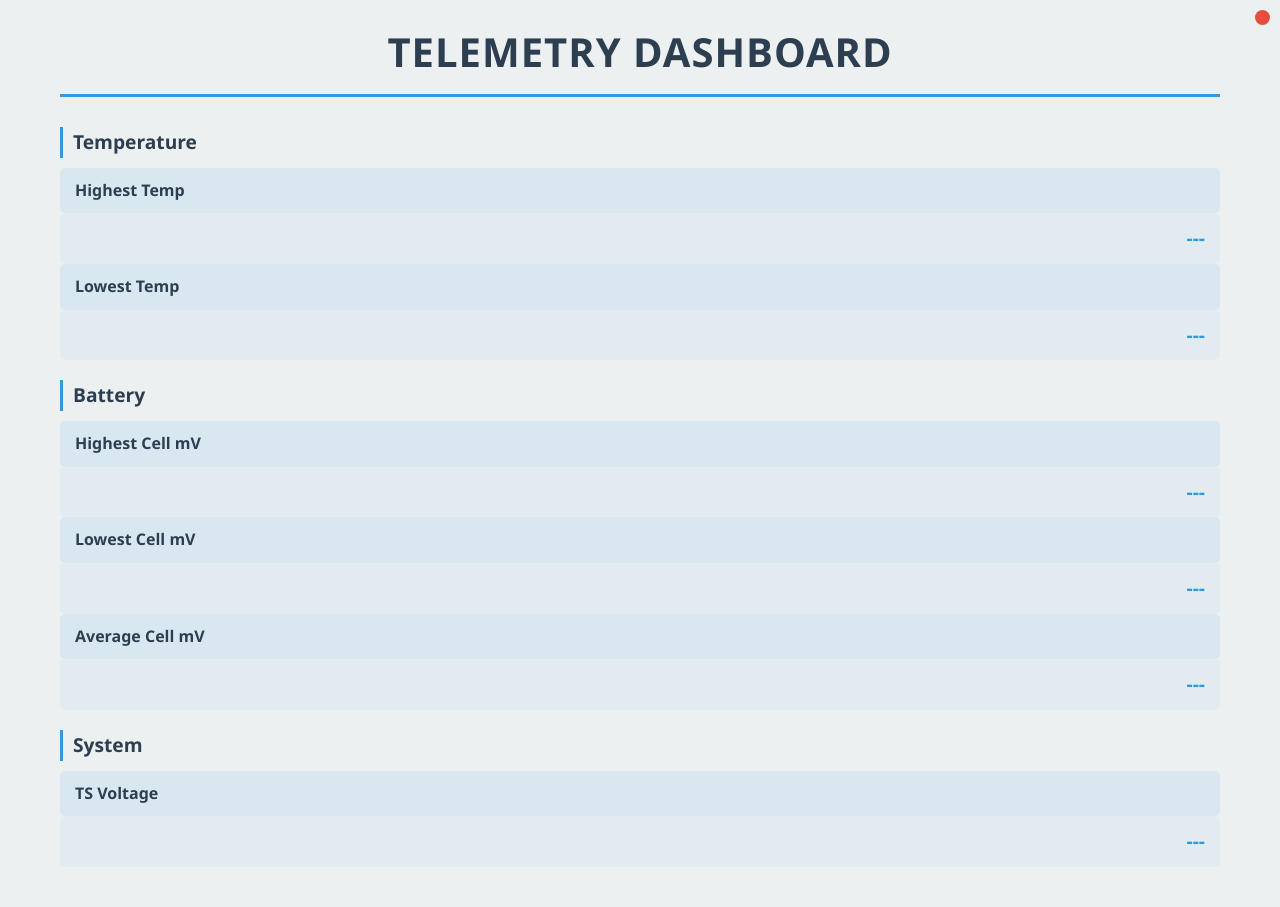
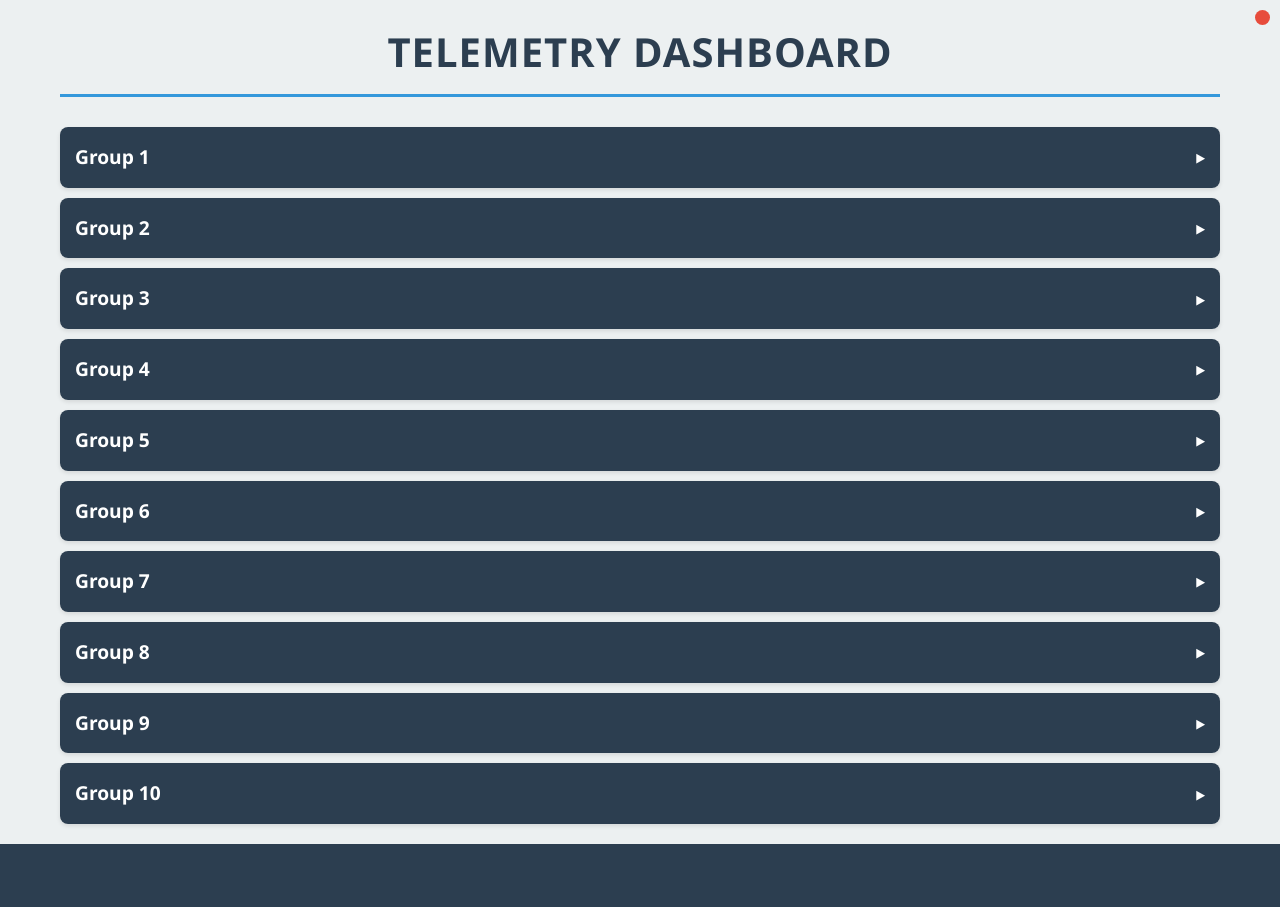
Before and after one commit to jhechengliu/telemetry-dashboard, a Flask app: page / in a window 1280 px wide. After the commit the page ends 844 px from the top, so only its background shows below. Run offline with Flask 3, Linux system fonts and the light colour scheme; some libraries are stand-ins or nearby versions.

Commit message:
1. 中文版README 2. New frontend layout

```diff
--- a/static/style.css
+++ b/static/style.css
@@ -41,38 +41,122 @@ h1 {
   border-bottom: 3px solid var(--secondary-color);
 }
 
-#grid {
+/* Battery Groups Styling */
+.battery-groups {
+  display: flex;
+  flex-direction: column;
+  gap: 10px;
+}
+
+.battery-group {
+  background-color: var(--panel-bg);
+  border-radius: 8px;
+  box-shadow: 0 2px 4px rgba(0, 0, 0, 0.1);
+  overflow: hidden;
+}
+
+.group-header {
+  display: flex;
+  align-items: center;
+  padding: 15px;
+  background-color: var(--primary-color);
+  color: white;
+  cursor: pointer;
+  user-select: none;
+  transition: background-color 0.3s;
+}
+
+.group-header:hover {
+  background-color: #34495e;
+}
+
+.group-title {
+  font-size: 1.2rem;
+  font-weight: 600;
+  flex-grow: 1;
+}
+
+.group-status {
+  margin: 0 15px;
+  padding: 4px 8px;
+  border-radius: 4px;
+  font-size: 0.9rem;
+}
+
+.group-status.success {
+  background-color: var(--success-color);
+  color: white;
+}
+
+.group-status.warning {
+  background-color: var(--warning-color);
+  color: white;
+}
+
+.group-status.danger {
+  background-color: var(--danger-color);
+  color: white;
+}
+
+.toggle-icon {
+  font-size: 0.8rem;
+  transition: transform 0.3s;
+}
+
+.group-content {
+  padding: 20px;
+  display: none;
+}
+
+.group-content h3 {
+  color: var(--primary-color);
+  margin-bottom: 15px;
+  font-size: 1.1rem;
+}
+
+/* Voltage Grid */
+.voltage-grid {
   display: grid;
-  grid-template-columns: 1fr 1fr;
-  gap: 15px;
-  padding: 20px;
-  background-color: var(--panel-bg);
-  border-radius: 10px;
-  box-shadow: 0 4px 8px rgba(0, 0, 0, 0.1);
+  grid-template-columns: repeat(auto-fill, minmax(200px, 1fr));
+  gap: 10px;
+  margin-bottom: 20px;
+}
+
+.voltage-cell {
+  display: flex;
+  justify-content: space-between;
+  align-items: center;
+  padding: 10px;
+  background-color: rgba(52, 152, 219, 0.05);
+  border-radius: 4px;
+}
+
+/* Temperature Grid */
+.temperature-grid {
+  display: grid;
+  grid-template-columns: repeat(auto-fill, minmax(200px, 1fr));
+  gap: 10px;
+}
+
+.temperature-cell {
+  display: flex;
+  justify-content: space-between;
+  align-items: center;
+  padding: 10px;
+  background-color: rgba(52, 152, 219, 0.05);
+  border-radius: 4px;
 }
 
 .label {
   font-weight: 600;
   color: var(--primary-color);
-  padding: 10px 15px;
-  border-radius: 5px;
-  background-color: rgba(52, 152, 219, 0.1);
-  display: flex;
-  align-items: center;
 }
 
 .value {
   font-weight: 700;
-  font-size: 1.2rem;
+  font-size: 1.1rem;
   color: var(--secondary-color);
-  padding: 10px 15px;
-  border-radius: 5px;
-  background-color: rgba(52, 152, 219, 0.05);
-  text-align: right;
-  display: flex;
-  align-items: center;
-  justify-content: flex-end;
-  transition: background-color 0.3s, color 0.3s;
+  transition: all 0.3s;
 }
 
 .value.updated {
@@ -81,40 +165,19 @@ h1 {
 
 @keyframes highlight {
   0% { background-color: rgba(52, 152, 219, 0.5); }
-  100% { background-color: rgba(52, 152, 219, 0.05); }
+  100% { background-color: transparent; }
 }
 
-/* Responsive design */
-@media (max-width: 768px) {
-  #grid {
-    grid-template-columns: 1fr;
-    gap: 10px;
-  }
-
-  .label, .value {
-    padding: 8px 12px;
-  }
-
-  h1 {
-    font-size: 1.8rem;
-    margin-bottom: 20px;
-  }
-}
-
-/* Additional styling for alert thresholds */
 .value.warning {
   color: var(--warning-color);
-  background-color: rgba(243, 156, 18, 0.1);
 }
 
 .value.danger {
   color: var(--danger-color);
-  background-color: rgba(231, 76, 60, 0.1);
 }
 
 .value.success {
   color: var(--success-color);
-  background-color: rgba(46, 204, 113, 0.1);
 }
 
 /* Status indicator */
@@ -132,15 +195,23 @@ h1 {
   background-color: var(--danger-color);
 }
 
-/* Dashboard sections */
-.section {
-  margin-bottom: 20px;
+/* Responsive design */
+@media (max-width: 768px) {
+  .voltage-grid,
+  .temperature-grid {
+    grid-template-columns: 1fr;
+  }
+
+  .group-header {
+    padding: 12px;
+  }
+
+  .group-title {
+    font-size: 1.1rem;
+  }
+
+  h1 {
+    font-size: 1.8rem;
+    margin-bottom: 20px;
+  }
 }
-
-.section-title {
-  font-size: 1.2rem;
-  color: var(--primary-color);
-  margin-bottom: 10px;
-  padding-left: 10px;
-  border-left: 3px solid var(--secondary-color);
-}
--- a/templates/index.html
+++ b/templates/index.html
@@ -11,34 +11,8 @@
   <div id="status-indicator" class="offline"></div>
   <h1>Telemetry Dashboard</h1>
 
-  <div class="section">
-    <h2 class="section-title">Temperature</h2>
-    <div id="grid-temperature" class="grid">
-      <div class="label">Highest Temp</div>
-      <div id="highest_temp" class="value">---</div>
-      <div class="label">Lowest Temp</div>
-      <div id="lowest_temp" class="value">---</div>
-    </div>
-  </div>
-
-  <div class="section">
-    <h2 class="section-title">Battery</h2>
-    <div id="grid-battery" class="grid">
-      <div class="label">Highest Cell mV</div>
-      <div id="highest_cell_mv" class="value">---</div>
-      <div class="label">Lowest Cell mV</div>
-      <div id="lowest_cell_mv" class="value">---</div>
-      <div class="label">Average Cell mV</div>
-      <div id="average_cell_mv" class="value">---</div>
-    </div>
-  </div>
-
-  <div class="section">
-    <h2 class="section-title">System</h2>
-    <div id="grid-system" class="grid">
-      <div class="label">TS Voltage</div>
-      <div id="ts_voltage" class="value">---</div>
-    </div>
+  <div class="battery-groups">
+    <!-- Groups will be dynamically populated here -->
   </div>
 
   <script>
@@ -47,12 +21,65 @@
 
     // Define thresholds for warning and danger levels
     const thresholds = {
-      highest_temp: { warning: 45, danger: 55 },
-      lowest_temp: { warning: 5, danger: 0 },
-      highest_cell_mv: { warning: 4100, danger: 4200 },
-      lowest_cell_mv: { warning: 3800, danger: 3700 },
-      ts_voltage: { warning: 290, danger: 295 }
+      voltage: { warning: 3800, danger: 3700 },
+      temperature: { warning: 45, danger: 55 }
     };
+
+    // Create battery groups
+    function createBatteryGroups() {
+      const container = document.querySelector('.battery-groups');
+      for (let group = 1; group <= 10; group++) {
+        const groupDiv = document.createElement('div');
+        groupDiv.className = 'battery-group';
+        groupDiv.innerHTML = `
+          <div class="group-header" onclick="toggleGroup(${group})">
+            <span class="group-title">Group ${group}</span>
+            <span class="group-status"></span>
+            <span class="toggle-icon">▶</span>
+          </div>
+          <div class="group-content" id="group-${group}">
+            <div class="voltage-section">
+              <h3>Battery Voltages</h3>
+              <div class="voltage-grid" id="group-${group}-voltages">
+                ${Array(12).fill().map((_, i) => `
+                  <div class="voltage-cell">
+                    <span class="label">Cell ${i + 1}</span>
+                    <span class="value" id="group-${group}-voltage-${i + 1}">---</span>
+                  </div>
+                `).join('')}
+              </div>
+            </div>
+            <div class="temperature-section">
+              <h3>Temperatures</h3>
+              <div class="temperature-grid" id="group-${group}-temperatures">
+                ${Array(5).fill().map((_, i) => `
+                  <div class="temperature-cell">
+                    <span class="label">Temp ${i + 1}</span>
+                    <span class="value" id="group-${group}-temp-${i + 1}">---</span>
+                  </div>
+                `).join('')}
+              </div>
+            </div>
+          </div>
+        `;
+        container.appendChild(groupDiv);
+      }
+    }
+
+    // Toggle group visibility
+    function toggleGroup(groupNum) {
+      const content = document.getElementById(`group-${groupNum}`);
+      const header = content.previousElementSibling;
+      const icon = header.querySelector('.toggle-icon');
+
+      if (content.style.display === 'none') {
+        content.style.display = 'block';
+        icon.textContent = '▼';
+      } else {
+        content.style.display = 'none';
+        icon.textContent = '▶';
+      }
+    }
 
     // Connect status indicator
     socket.on("connect", () => {
@@ -74,16 +101,18 @@
         el.classList.remove("warning", "danger", "success");
 
         // Apply threshold-based styling
-        if (thresholds[payload.name]) {
-          const thresholdValues = thresholds[payload.name];
-
-          if (payload.name.includes("highest") && payload.value >= thresholdValues.danger) {
+        if (payload.name.includes('voltage')) {
+          if (payload.value <= thresholds.voltage.danger) {
             el.classList.add("danger");
-          } else if (payload.name.includes("highest") && payload.value >= thresholdValues.warning) {
+          } else if (payload.value <= thresholds.voltage.warning) {
             el.classList.add("warning");
-          } else if (payload.name.includes("lowest") && payload.value <= thresholdValues.danger) {
+          } else {
+            el.classList.add("success");
+          }
+        } else if (payload.name.includes('temp')) {
+          if (payload.value >= thresholds.temperature.danger) {
             el.classList.add("danger");
-          } else if (payload.name.includes("lowest") && payload.value <= thresholdValues.warning) {
+          } else if (payload.value >= thresholds.temperature.warning) {
             el.classList.add("warning");
           } else {
             el.classList.add("success");
@@ -95,8 +124,36 @@
         setTimeout(() => {
           el.classList.remove("updated");
         }, 1000);
+
+        // Update group status
+        updateGroupStatus(payload);
       }
     });
+
+    function updateGroupStatus(payload) {
+      // Extract group number from payload name
+      const match = payload.name.match(/group-(\d+)/);
+      if (match) {
+        const groupNum = match[1];
+        const groupStatus = document.querySelector(`#group-${groupNum}`).previousElementSibling.querySelector('.group-status');
+
+        // Count warning and danger states in the group
+        const group = document.getElementById(`group-${groupNum}`);
+        const warnings = group.querySelectorAll('.warning').length;
+        const dangers = group.querySelectorAll('.danger').length;
+
+        if (dangers > 0) {
+          groupStatus.textContent = '⚠️ Critical';
+          groupStatus.className = 'group-status danger';
+        } else if (warnings > 0) {
+          groupStatus.textContent = '⚠️ Warning';
+          groupStatus.className = 'group-status warning';
+        } else {
+          groupStatus.textContent = '✓ Normal';
+          groupStatus.className = 'group-status success';
+        }
+      }
+    }
 
     // Check connection status every 5 seconds
     function checkConnection() {
@@ -108,6 +165,8 @@
       }, 5000);
     }
 
+    // Initialize the dashboard
+    createBatteryGroups();
     checkConnection();
   </script>
 </body>
```
Also changed, not shown: udp_can_sender.py (+52 -64 lines), README_zh.md (added).
